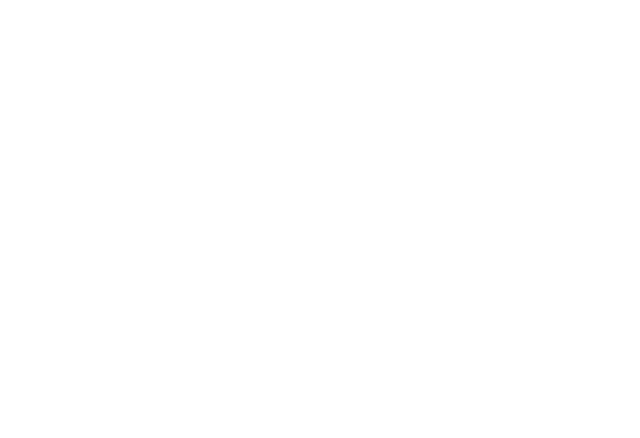
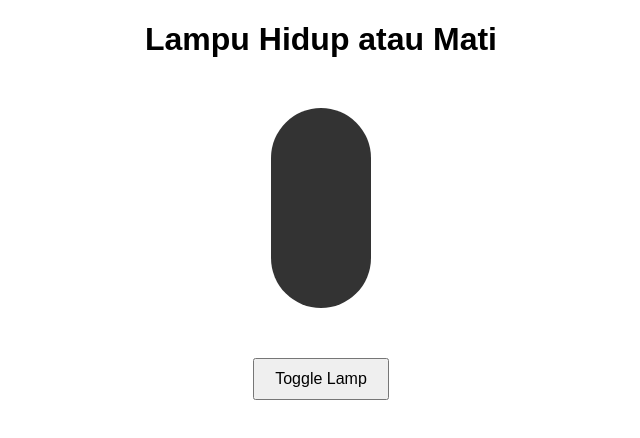
Before and after one commit to garorr/tegar-fazli-sebastian-nugroho, a plain HTML site: page index.html in a window 1280 px wide. Shown: the whole page, without its empty margins (319-959 px from the left). Drawn offline with Linux system fonts and the light colour scheme.

Commit message:
add fitur lampu on index.html

```diff
--- a/index.html
+++ b/index.html
@@ -5,7 +5,48 @@
     <meta name="viewport" content="width=device-width, initial-scale=1.0">
     <title>TEGAR FAZLI</title>
 </head>
+<style>
+    body {
+        text-align: center;
+        font-family: Arial, sans-serif;
+    }
+    .lamp {
+        width: 100px;
+        height: 200px;
+        margin: 50px auto;
+        background-color: #333;
+        border-radius: 50px;
+    }
+    .lamp.on {
+        background-color: yellow;
+    }
+    .lamp.off {
+        background-color: #333;
+    }
+    button {
+        padding: 10px 20px;
+        font-size: 16px;
+        cursor: pointer;
+    }
+</style>
 <body>
 
+    <h1> Lampu Hidup atau Mati</h1>
+
+    <div id="lamp" class="lamp off"></div>
+    <button onclick="toggleLamp()">Toggle Lamp</button>
+
+    <script>
+        function toggleLamp() {
+            const lamp = document.getElementById('lamp');
+            if (lamp.classList.contains('off')) {
+                lamp.classList.remove('off');
+                lamp.classList.add('on');
+            } else {
+                lamp.classList.remove('on');
+                lamp.classList.add('off');
+            }
+        }
+    </script>
 </body>
 </html>
```
